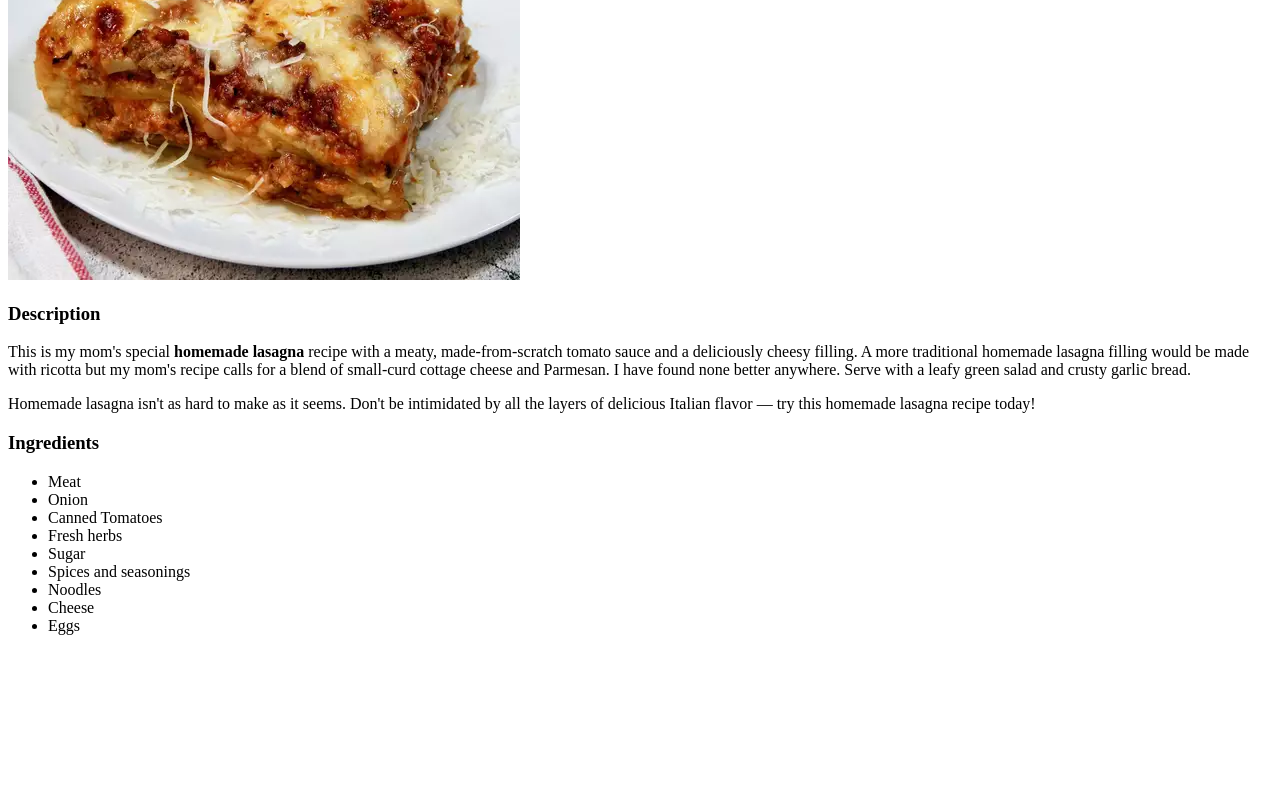
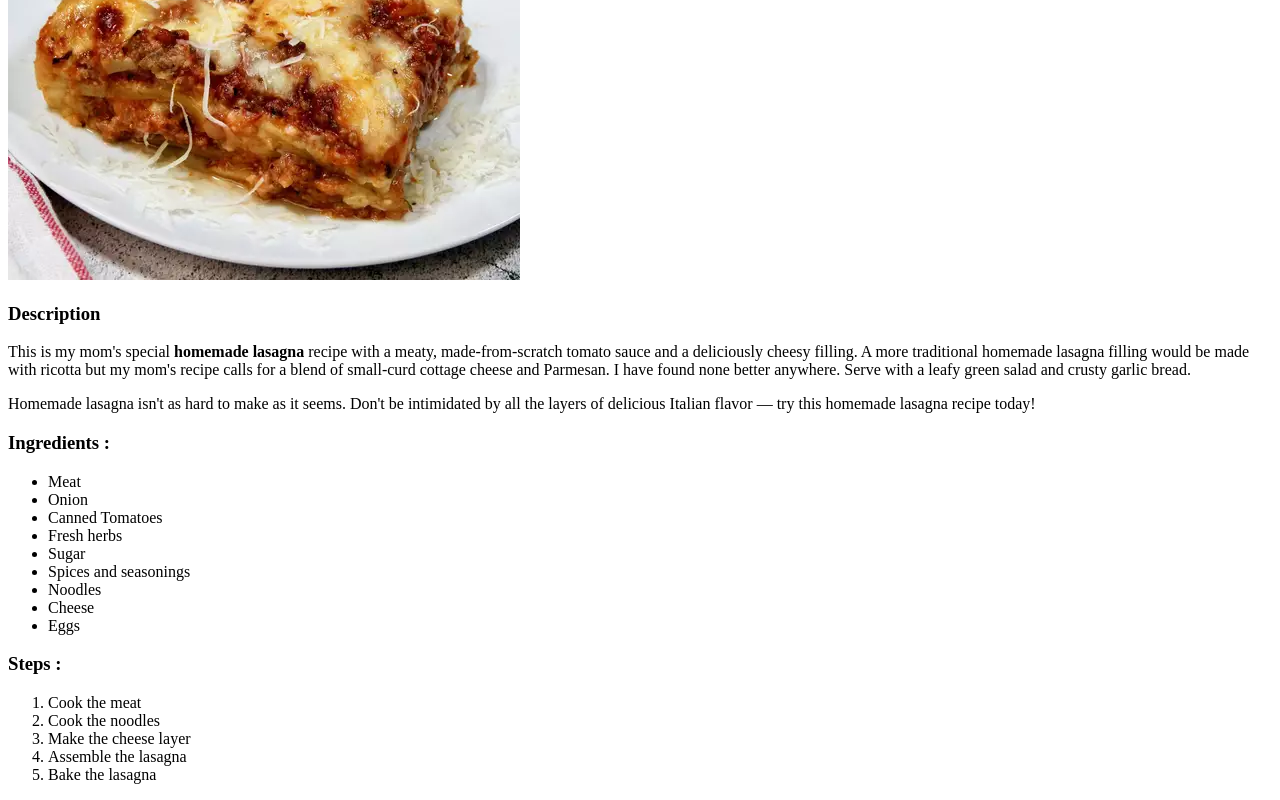
Before and after one commit to xBl1nGy/belemo-recipes, a plain HTML site: page recipes/lasagna.html in a window 1280 px wide. Shown: the part 312-1112 px from the top of the page. Before the commit the page ends 963 px from the top, so only its background shows below. Drawn offline with Linux system fonts and the light colour scheme.

Commit message:
Add cookings steps for lasagna

```diff
--- a/recipes/lasagna.html
+++ b/recipes/lasagna.html
@@ -13,7 +13,7 @@
     <p>This is my mom's special <strong>homemade lasagna</strong> recipe with a meaty, made-from-scratch tomato sauce and a deliciously cheesy filling. A more traditional homemade lasagna filling would be made with ricotta but my mom's recipe calls for a blend of small-curd cottage cheese and Parmesan. I have found none better anywhere. Serve with a leafy green salad and crusty garlic bread.</p>
     <p>Homemade lasagna isn't as hard to make as it seems. Don't be intimidated by all the layers of delicious Italian flavor — try this homemade lasagna recipe today!</p>
 
-    <h3>Ingredients</h3>
+    <h3>Ingredients :</h3>
     <ul>
         <li>Meat</li>
         <li>Onion</li>
@@ -26,5 +26,13 @@
         <li>Eggs</li>
     </ul>
 
+    <h3>Steps :</h3>
+    <ol>
+        <li>Cook the meat</li>
+        <li>Cook the noodles</li>
+        <li>Make the cheese layer</li>
+        <li>Assemble the lasagna</li>
+        <li>Bake the lasagna</li>
+    </ol>
 </body>
 </html>
```
